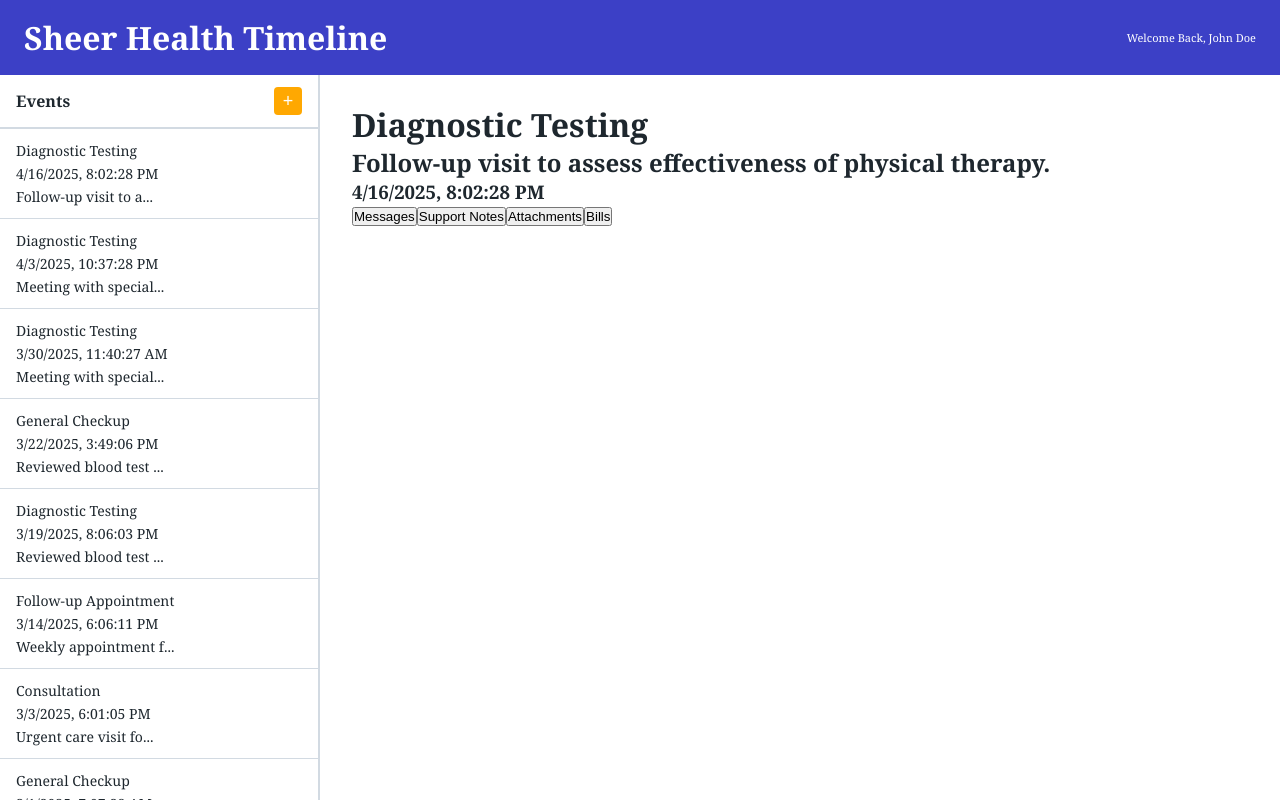
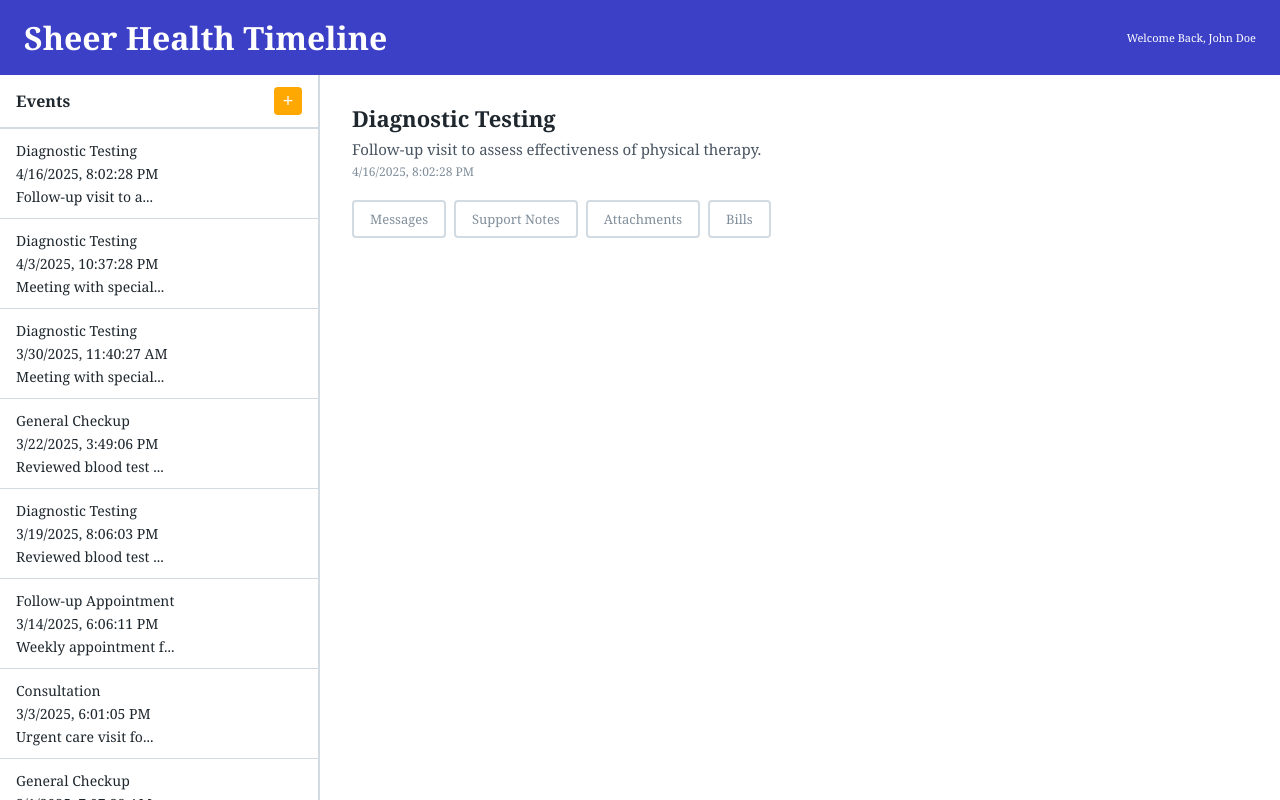
Before and after one commit to Ali-Aftab/Sheer-Health-Timeline, a React (Vite) app: page / in a window 1280 px wide. Both pictures are taken after a click on the element 159 px from the left and 174 px from the top of the page. Built offline with nearby package versions, Linux system fonts and the light colour scheme.

Commit message:
ui(eventinfo): :lipstick: made better styling choices on event info and add ui for the tab buttons

```diff
--- a/src/App.css
+++ b/src/App.css
@@ -3,19 +3,16 @@
   margin: 0;
   padding: 0;
 }
-
 body {
   font-family: Georgia, "Times New Roman", serif;
   background: #ffffff;
   color: #1e272e;
 }
-
 .app {
   display: flex;
   flex-direction: column;
   height: 100vh;
 }
-
 .header {
   background: #3c40c6;
   color: #ffffff;
@@ -27,13 +24,11 @@ body {
 .account-name {
   font-size: 11px;
 }
-
 .main {
   display: flex;
   flex: 1;
   overflow: hidden;
 }
-
 .sidebar {
   width: 320px;
   background: #ffffff;
@@ -41,7 +36,6 @@ body {
   overflow-y: auto;
   flex-shrink: 0;
 }
-
 .event-info {
   flex: 1;
   background: #ffffff;
@@ -49,12 +43,50 @@ body {
   padding: 28px 32px;
 }
 
+.event-type {
+  font-size: 22px;
+  font-weight: bold;
+  margin-bottom: 6px;
+}
+.event-details {
+  font-size: 15px;
+  color: #485460;
+  margin-bottom: 4px;
+}
+.event-date {
+  font-size: 12px;
+  color: #808e9b;
+  margin-bottom: 20px;
+}
+.tab-bar {
+  display: flex;
+  gap: 0;
+  border-bottom: 2px solid #d2dae2;
+  margin-bottom: 20px;
+}
+.tab-btn {
+  padding: 8px 16px;
+  border: none;
+  background: none;
+  font-family: inherit;
+  font-size: 13px;
+  cursor: pointer;
+  color: #808e9b;
+  margin-bottom: -2px;
+}
+.tab-btn:hover {
+  color: #1e272e;
+}
+.tab-active {
+  color: #3c40c6;
+  border-bottom: 2px solid #3c40c6;
+  font-weight: bold;
+}
 .event-card {
   padding: 12px 16px;
   border-bottom: 1px solid #d2dae2;
   cursor: pointer;
 }
-
 .event-card button {
   display: flex;
   flex-direction: column;
@@ -68,15 +100,12 @@ body {
   width: 100%;
   text-align: left;
 }
-
 .event-card button:hover {
   color: #575fcf;
 }
-
 .event-card:hover {
   background: #d2dae2;
 }
-
 .sidebar-header {
   display: flex;
   align-items: center;
@@ -85,7 +114,6 @@ body {
   border-bottom: 2px solid #d2dae2;
   font-weight: bold;
 }
-
 .new-event-btn {
   background: #ffa801;
   color: #ffffff;
@@ -96,7 +124,33 @@ body {
   font-size: 18px;
   cursor: pointer;
 }
-
 .new-event-btn:hover {
   background: #ffd32a;
 }
+.tab-bar {
+  display: flex;
+  gap: 8px;
+  margin-bottom: 20px;
+  border-bottom: none;
+}
+.tab-btn {
+  padding: 8px 16px;
+  border: 2px solid #d2dae2;
+  border-radius: 4px;
+  background: none;
+  font-family: inherit;
+  font-size: 13px;
+  cursor: pointer;
+  color: #808e9b;
+  margin-bottom: 0;
+}
+.tab-btn:hover {
+  border-color: #3c40c6;
+  color: #3c40c6;
+}
+.tab-active {
+  background: #3c40c6;
+  border-color: #3c40c6;
+  color: #ffffff;
+  font-weight: bold;
+}
--- a/src/components/EventInfo.jsx
+++ b/src/components/EventInfo.jsx
@@ -10,7 +10,7 @@ const EventInfo = ({ curEvent, handleList }) => {
   if (!Object.keys(curEvent).length)
     return (
       <div className="event-info">
-        <h1>Select an event!</h1>
+        <p className="event-type">Select an event!</p>
       </div>
     );
 
@@ -26,14 +26,35 @@ const EventInfo = ({ curEvent, handleList }) => {
 
   return (
     <div className="event-info">
-      <h1>{event_type}</h1>
-      <h2>{details}</h2>
-      <h3>{new Date(create_time).toLocaleString()}</h3>
-      <button onClick={() => setCurTab("messages")}>Messages</button>
-      <button onClick={() => setCurTab("supportNotes")}>Support Notes</button>
-      <button onClick={() => setCurTab("attachments")}>Attachments</button>
-      <button onClick={() => setCurTab("bills")}>Bills</button>
-
+      <p className="event-type">{event_type}</p>
+      <p className="event-details">{details}</p>
+      <p className="event-date">{new Date(create_time).toLocaleString()}</p>
+      <div className="tab-bar">
+        <button
+          className={`tab-btn ${curTab === "messages" ? "tab-active" : ""}`}
+          onClick={() => setCurTab("messages")}
+        >
+          Messages
+        </button>
+        <button
+          className={`tab-btn ${curTab === "supportNotes" ? "tab-active" : ""}`}
+          onClick={() => setCurTab("supportNotes")}
+        >
+          Support Notes
+        </button>
+        <button
+          className={`tab-btn ${curTab === "attachments" ? "tab-active" : ""}`}
+          onClick={() => setCurTab("attachments")}
+        >
+          Attachments
+        </button>
+        <button
+          className={`tab-btn ${curTab === "bills" ? "tab-active" : ""}`}
+          onClick={() => setCurTab("bills")}
+        >
+          Bills
+        </button>
+      </div>
       {curTab === "attachments" ? (
         <Attachments list={attachments} handleList={handleList} />
       ) : (
```
